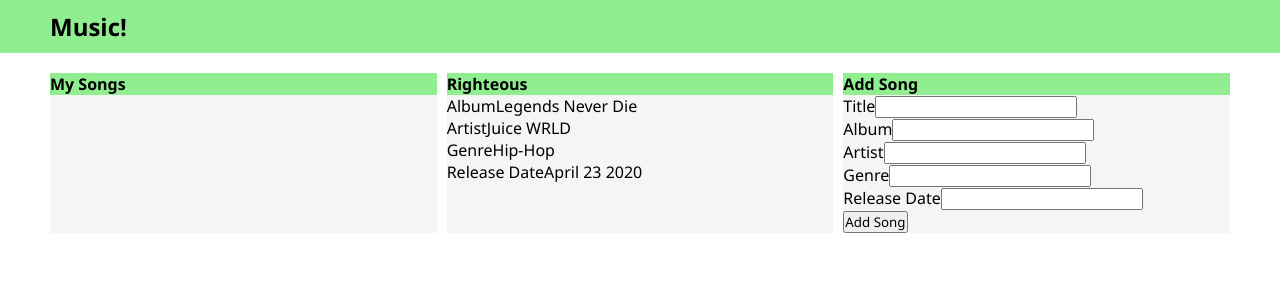
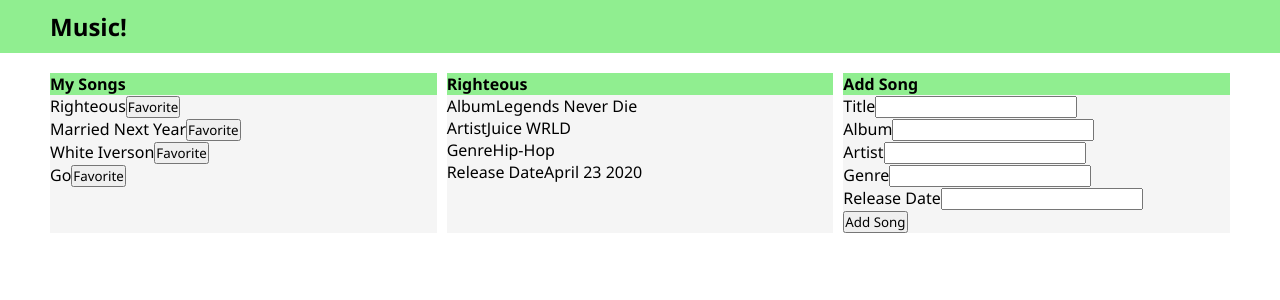
Before and after one commit to robertkemp04/MusicLibraryFrontEnd, a React (Create React App) app: page / in a window 1280 px wide. Shown: the top 300 px of the page. Built offline with nearby package versions, Linux system fonts and the light colour scheme.

Commit message:
First effect created

```diff
--- a/src/App.jsx
+++ b/src/App.jsx
@@ -3,10 +3,15 @@ import Header from "./components/Header/Header";
 import MusicTable from "./components/MusicTable/MusicList";
 import SongInfo from "./components/SongInfo/SongInfo";
 import NewSongForm from "./components/NewSongForm/NewSongForm";
-import React, { useState } from "react";
+import React, { useState, useEffect } from "react";
+import initData from "./data/data";
 
 function App() {
   const [songs, setSongs] = useState([]);
+
+  useEffect(() => {
+    setSongs(initData);
+  }, []);
 
   const handleNewSong = (newSong) => {
     const updatedSong = [...songs, newSong];
@@ -27,7 +32,7 @@ function App() {
       <div className="flex-container">
         <MusicTable songs={songs} />
         <SongInfo songObj={selectedSong} />
-        <NewSongForm OnNewSong={(handleNewSong)} />
+        <NewSongForm OnNewSong={handleNewSong} />
       </div>
     </div>
   );
```
